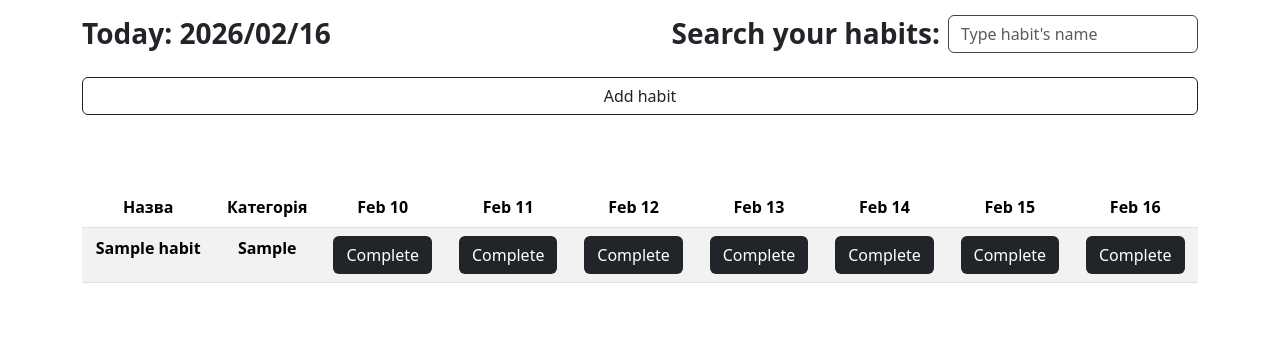
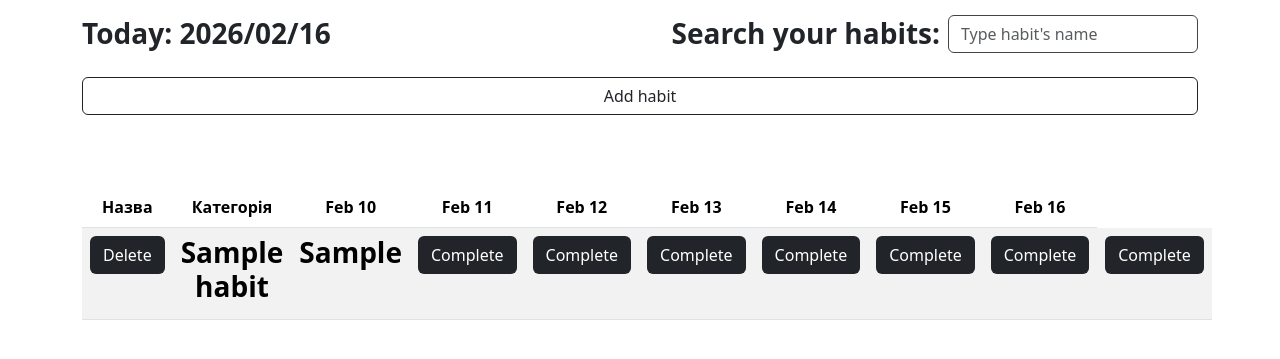
Before and after one commit to kLarss993/Habits-tracker, a Flask app: page / in a window 1280 px wide. Shown: the part 273-632 px from the top of the page. Run offline with Flask 3, Linux system fonts and the light colour scheme; the visitor is signed in with stand-in values (Sample User, id 1); tables that the repository leaves empty hold one stand-in row (values such as "Sample post"); lists and menus that the app fills with data are empty.

Commit message:
Added delete funcrion and delete button to home page

```diff
--- a/code/app.py
+++ b/code/app.py
@@ -162,5 +162,22 @@ def logout():
 #
 
 
+@app.route('/delete/<name>')
+def delete(name):
+    if not is_logged():
+        return redirect(url_for('login'))
+
+    user = current_user()
+
+    if habit_exists(user.id, name):
+        delete_habit(user.id, name)
+        flash(f'Habit {name} was successfully deleted')
+    else:
+        flash('Habit does not exist')
+
+    return redirect('/')
+
+
+
 if __name__ == '__main__':
     app.run(debug=True)
--- a/code/templates/home.html
+++ b/code/templates/home.html
@@ -49,15 +49,21 @@
         <tbody>
         {% for habit in habits %}
             <tr>
-            <th>{{ habit.name }}</th>
-            <th>{{ habit.category }}</th>
+                <th>
+                    <form action="completion" method="POST">
+                        <a href="{{ url_for('delete', name=habit.name) }}" class="btn bg-dark text-white" type="submit">Delete</a>
+                    </form>
+                </th>
+
+                <th><h3><strong>{{ habit.name }}</strong></h3></th>
+                <th><h3><strong>{{ habit.category }}</strong></h3></th>
                 {% for date in dates %}
                     <th>
                         <form action="completion" method="POST">
                             <input class="btn bg-dark text-white" type="submit" value="Complete">
                         </form>
+                    </th>
                 {% endfor %}
-            </th>
             </tr>
         {% endfor %}
         </tbody>
```
Lines whose indentation alone changed are shown as unchanged.
